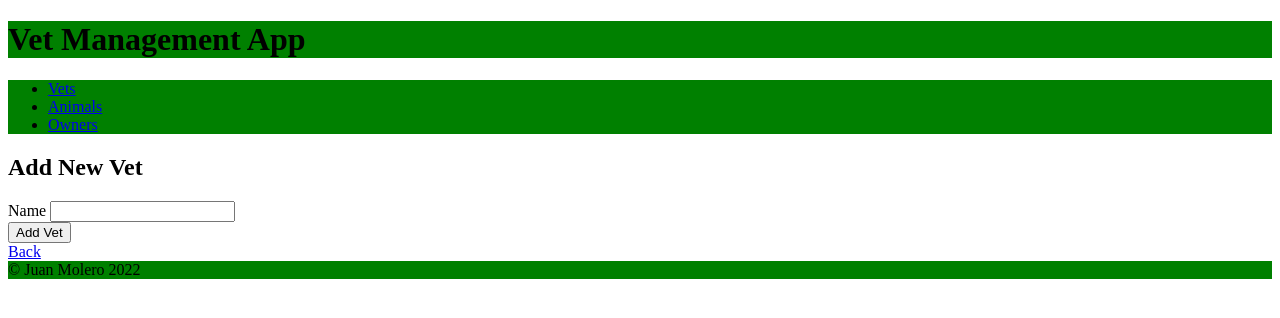
After one commit to juanMoleroD/vet_management_project, a Flask app: template templates/vets/new.html in a window 1280 px wide. The commit adds this page. Shown: the top 318 px of the page. Run offline with Flask 2, Linux system fonts and the light colour scheme; the template is opened without the code that fills it, so the values that code supplies are empty; parts of the project's set-up code (start-up, migrations or seed data) failed here and were passed over.

Commit message:
added simple new vet form and route on controller.

```diff
--- a/controllers/vet_controller.py
+++ b/controllers/vet_controller.py
@@ -12,3 +12,9 @@ def show_all_vets():
 def show_one_vet(id):
     vet = vet_repository.select(id)
     return render_template("vets/vet.html", vet=vet)
+
+@vets_blueprint.route("/vets/new")
+def get_new_form():
+    return render_template("vets/new.html")
+
+@
--- /dev/null
+++ b/templates/vets/new.html
@@ -0,0 +1,19 @@
+{% extends 'base.html' %}
+{% block content %}
+
+        <section>
+            <h1>Add New Vet </h1>
+            <form action="/vets" method="POST" id="new-vets-form">
+                <section class="form-items">
+                    <label for="vet-name" >Name</label>
+                    <input type="text" name='name' id="vet-name">
+                    <br>
+                    <input id='submit-button' type="submit" value="Add Vet">
+                    <br>
+                    <a href="/vets">Back</a>
+                </section>
+            </form>
+
+        </section>
+
+{% endblock %}
--- a/templates/vets/vets.html
+++ b/templates/vets/vets.html
@@ -10,5 +10,7 @@
         {% endfor %}
     </ul>
 </section>
+<br>
+<a href="/vets/new">Add Vet</a>
 
 {% endblock %}
```
